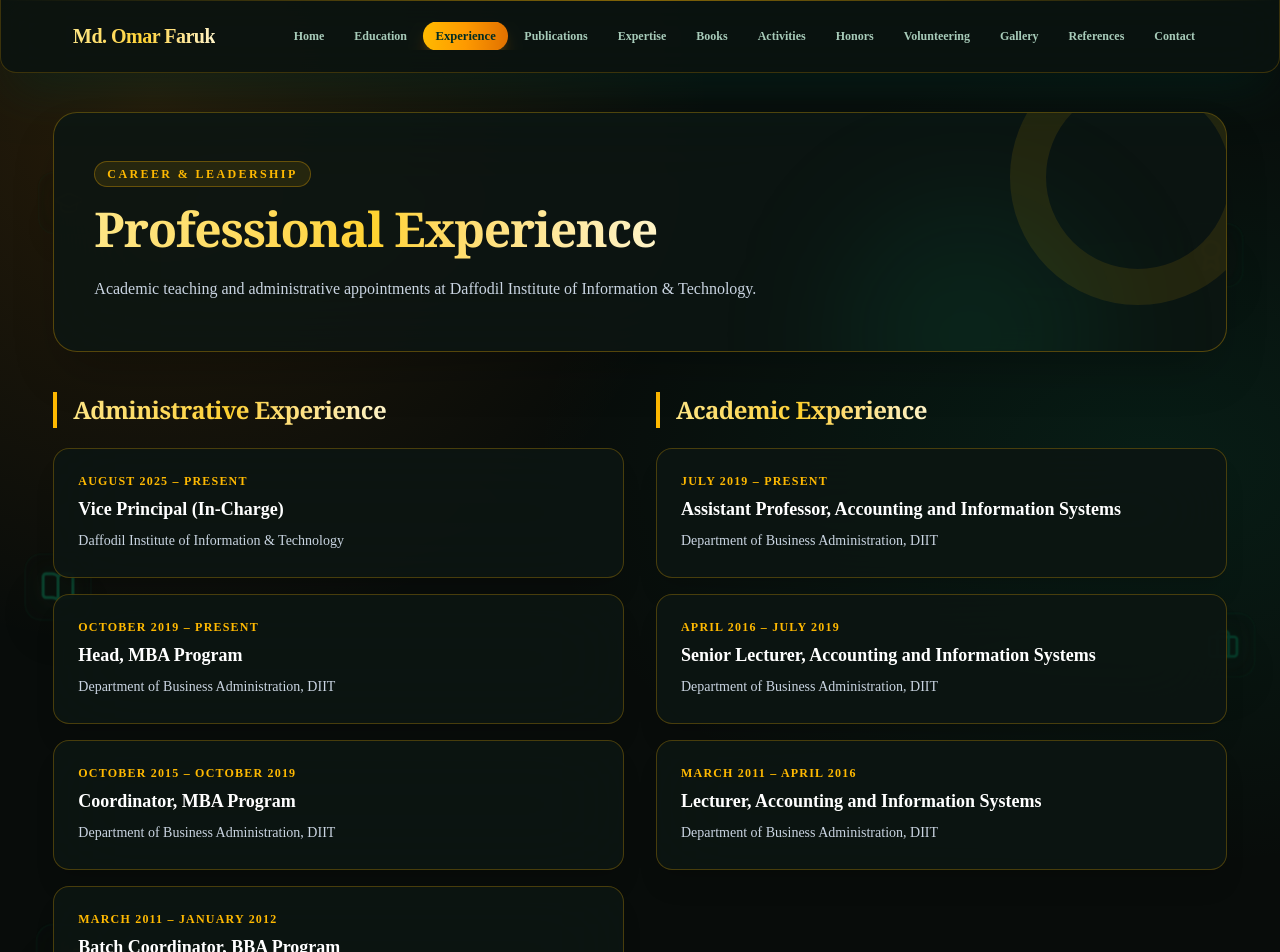
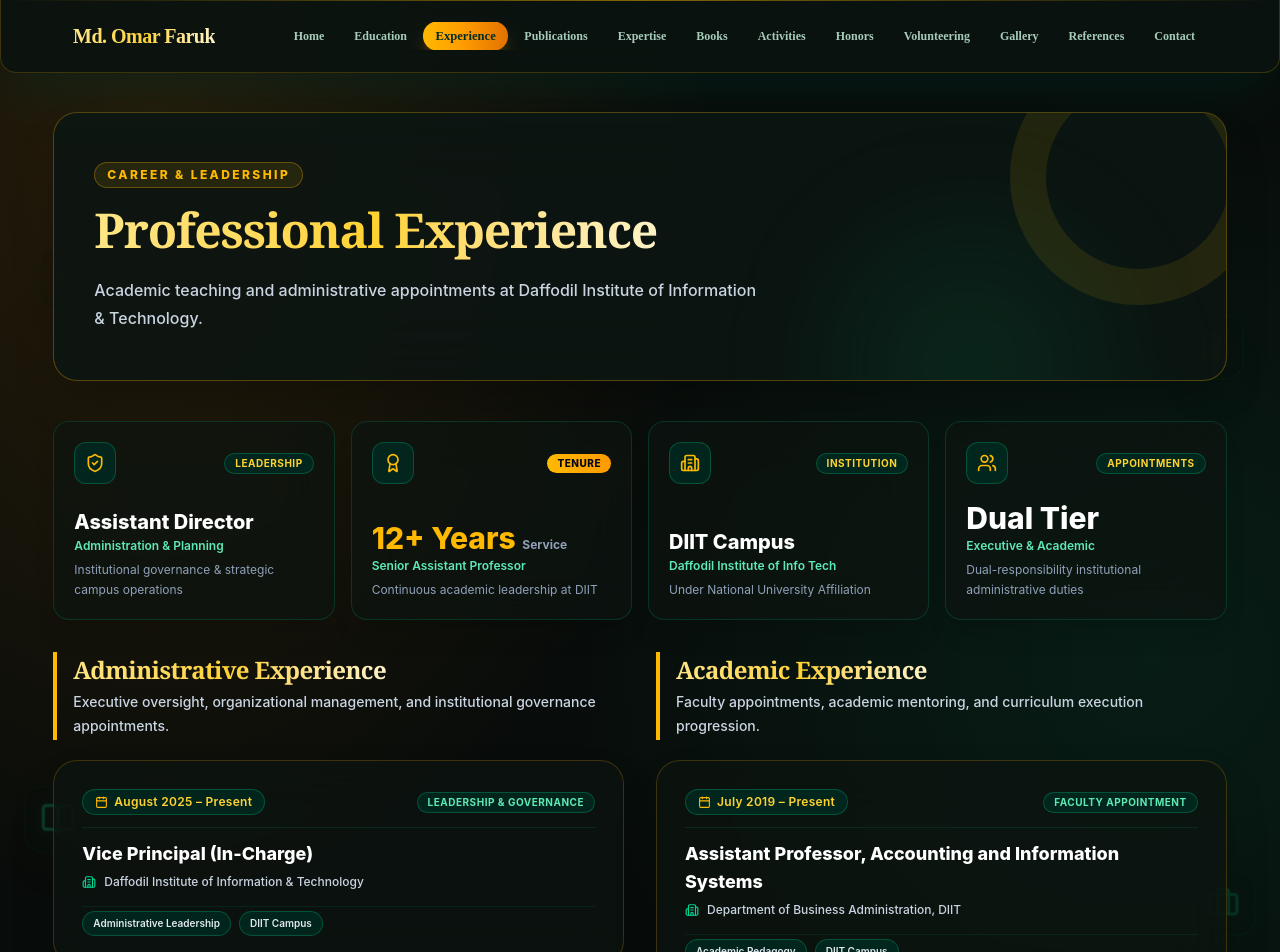
Before and after one commit to FrontFury/omor-faruk-client, a React (Vite) app: page /awards-experience in a window 1280 px wide. Shown: the top 952 px of the page. Built offline with nearby package versions, Linux system fonts and the light colour scheme.

Commit message:
Update Experience Page

```diff
--- a/src/pages/Experience/Experience.jsx
+++ b/src/pages/Experience/Experience.jsx
@@ -1,42 +1,195 @@
-import { BriefcaseBusiness } from "lucide-react"
-import { ContentSection, InfoCard, PortfolioPage } from "../../components/PortfolioPage"
+import React from 'react'
+import {
+  BriefcaseBusiness,
+  Building2,
+  GraduationCap,
+  ShieldCheck,
+  Sparkles,
+  Calendar,
+  CheckCircle2,
+  Award,
+  Users
+} from "lucide-react"
+import { ContentSection, PortfolioPage } from "../../components/PortfolioPage"
 import { academicExperience, administrativeExperience } from "../../data/profileData"
 
-const ExperienceList = ({ items }) => (
-  <div className="grid gap-4">
-    {items.map((item) => (
-      <InfoCard
+// Custom styled experience list matching the Academics card layout
+const ExperienceList = ({ items, type }) => (
+  <div className="grid gap-5">
+    {items.map((item, idx) => (
+      <div
         key={`${item.role}-${item.duration}`}
-        meta={item.duration}
-        title={item.role}
-        detail={item.organization}
-      />
+        className="relative overflow-hidden rounded-3xl border border-amber-400/20 bg-[#0d1410]/70 p-6 md:p-7 shadow-2xl backdrop-blur-xl hover:border-amber-400/30 transition-all duration-300 flex flex-col justify-between group space-y-4"
+      >
+        <div className="space-y-3">
+          {/* Header & Duration Badge */}
+          <div className="flex flex-wrap items-center justify-between gap-2 border-b border-emerald-900/40 pb-3">
+            <span className="inline-flex items-center gap-1.5 px-3 py-1 bg-emerald-950/80 border border-emerald-500/30 text-amber-300 text-xs font-semibold rounded-full tracking-wide">
+              <Calendar size={13} className="text-amber-400 shrink-0" />
+              {item.duration}
+            </span>
+            <span className="text-[10px] font-bold text-emerald-300 bg-emerald-950/80 px-2.5 py-0.5 rounded-full border border-emerald-500/30 uppercase tracking-wider">
+              {type === "admin" ? "Leadership & Governance" : "Faculty Appointment"}
+            </span>
+          </div>
+
+          {/* Role & Organization */}
+          <div>
+            <h3 className="text-lg font-extrabold text-white group-hover:text-amber-300 transition-colors">
+              {item.role}
+            </h3>
+            <p className="text-xs text-slate-300 font-medium mt-1.5 flex items-center gap-2">
+              <Building2 size={14} className="text-emerald-400 shrink-0" />
+              {item.organization}
+            </p>
+          </div>
+
+          {/* Optional Details or Highlighted Bullet */}
+          {item.description && (
+            <p className="text-xs leading-relaxed text-slate-300 bg-[#121c17]/60 p-3.5 rounded-2xl border border-emerald-500/20">
+              {item.description}
+            </p>
+          )}
+        </div>
+
+        {/* Feature Tags */}
+        <div className="flex flex-wrap gap-2 pt-1 border-t border-emerald-900/30">
+          <span className="text-[10px] font-semibold bg-emerald-950/80 text-slate-200 border border-emerald-500/30 px-2.5 py-1 rounded-full">
+            {type === "admin" ? "Administrative Leadership" : "Academic Pedagogy"}
+          </span>
+          <span className="text-[10px] font-semibold bg-emerald-950/80 text-slate-200 border border-emerald-500/30 px-2.5 py-1 rounded-full">
+            DIIT Campus
+          </span>
+        </div>
+      </div>
     ))}
   </div>
 )
 
 const Experience = () => (
+  <div className="w-full font-sans text-slate-100">
+    <div className="w-full max-w-7xl mx-auto space-y-8">
+
       <PortfolioPage
-    eyebrow="Career & leadership"
+        eyebrow="Career & Leadership"
         title="Professional Experience"
         description="Academic teaching and administrative appointments at Daffodil Institute of Information & Technology."
       >
-    <div className="grid gap-8 lg:grid-cols-2">
-      <ContentSection title="Administrative Experience">
-        <ExperienceList items={administrativeExperience} />
-      </ContentSection>
-      <ContentSection title="Academic Experience">
-        <ExperienceList items={academicExperience} />
-      </ContentSection>
+        <div className="space-y-8">
+
+          {/* TOP HIGHLIGHT STAT CARDS - MATCHES ACADEMICS 4-CARD GRID */}
+          <div className="grid grid-cols-1 sm:grid-cols-2 lg:grid-cols-4 gap-4 w-full">
+
+            {/* Stat 1: Leadership */}
+            <div className="rounded-2xl border border-emerald-500/20 bg-[#0d1410]/70 p-5 shadow-xl backdrop-blur-xl hover:border-amber-400/40 transition-all duration-300 flex flex-col justify-between group">
+              <div className="flex items-center justify-between">
+                <div className="p-2.5 bg-emerald-950/80 border border-emerald-500/30 rounded-xl text-amber-400 shrink-0">
+                  <ShieldCheck size={20} />
                 </div>
-    <div className="flex items-start gap-4 rounded-2xl border border-emerald-200 bg-emerald-50 p-5 text-sm leading-6 text-emerald-950">
-      <BriefcaseBusiness className="mt-1 shrink-0" size={20} />
-      <p>
-        These appointments and service dates are transcribed from the provided
-        CV. “Present” reflects the source document's “Onward” wording.
+                <span className="bg-emerald-950/80 border border-emerald-500/30 text-amber-300 text-[10px] font-bold px-2.5 py-0.5 rounded-full uppercase tracking-wider">
+                  Leadership
+                </span>
+              </div>
+              <div className="mt-4">
+                <h4 className="text-xl font-extrabold text-white group-hover:text-amber-300 transition-colors">
+                  Assistant Director
+                </h4>
+                <p className="text-xs font-semibold text-emerald-300 mt-0.5">Administration & Planning</p>
+                <p className="text-xs text-slate-400 mt-1.5 leading-relaxed">
+                  Institutional governance & strategic campus operations
                 </p>
               </div>
+            </div>
+
+            {/* Stat 2: Academic Tenure */}
+            <div className="rounded-2xl border border-emerald-500/20 bg-[#0d1410]/70 p-5 shadow-xl backdrop-blur-xl hover:border-amber-400/40 transition-all duration-300 flex flex-col justify-between group">
+              <div className="flex items-center justify-between">
+                <div className="p-2.5 bg-emerald-950/80 border border-emerald-500/30 rounded-xl text-amber-400 shrink-0">
+                  <Award size={20} />
+                </div>
+                <span className="bg-gradient-to-r from-amber-400 to-amber-500 text-slate-950 text-[10px] font-extrabold px-2.5 py-0.5 rounded-full tracking-wider uppercase">
+                  Tenure
+                </span>
+              </div>
+              <div className="mt-4">
+                <div className="text-3xl font-extrabold text-amber-400">
+                  12+ Years <span className="text-xs font-bold text-slate-400">Service</span>
+                </div>
+                <p className="text-xs font-semibold text-emerald-300 mt-0.5">Senior Assistant Professor</p>
+                <p className="text-xs text-slate-400 mt-1.5 leading-relaxed">
+                  Continuous academic leadership at DIIT
+                </p>
+              </div>
+            </div>
+
+            {/* Stat 3: Institution */}
+            <div className="rounded-2xl border border-emerald-500/20 bg-[#0d1410]/70 p-5 shadow-xl backdrop-blur-xl hover:border-amber-400/40 transition-all duration-300 flex flex-col justify-between group">
+              <div className="flex items-center justify-between">
+                <div className="p-2.5 bg-emerald-950/80 border border-emerald-500/30 rounded-xl text-amber-400 shrink-0">
+                  <Building2 size={20} />
+                </div>
+                <span className="bg-emerald-950/80 border border-emerald-500/30 text-amber-300 text-[10px] font-bold px-2.5 py-0.5 rounded-full tracking-wider uppercase">
+                  Institution
+                </span>
+              </div>
+              <div className="mt-4">
+                <h4 className="text-xl font-extrabold text-white group-hover:text-amber-300 transition-colors">
+                  DIIT Campus
+                </h4>
+                <p className="text-xs font-semibold text-emerald-300 mt-0.5">Daffodil Institute of Info Tech</p>
+                <p className="text-xs text-slate-400 mt-1.5 leading-relaxed">
+                  Under National University Affiliation
+                </p>
+              </div>
+            </div>
+
+            {/* Stat 4: Roles Delivered */}
+            <div className="rounded-2xl border border-emerald-500/20 bg-[#0d1410]/70 p-5 shadow-xl backdrop-blur-xl hover:border-amber-400/40 transition-all duration-300 flex flex-col justify-between group">
+              <div className="flex items-center justify-between">
+                <div className="p-2.5 bg-emerald-950/80 border border-emerald-500/30 rounded-xl text-amber-400 shrink-0">
+                  <Users size={20} />
+                </div>
+                <span className="bg-emerald-950/80 border border-emerald-500/30 text-amber-300 text-[10px] font-bold px-2.5 py-0.5 rounded-full tracking-wider uppercase">
+                  Appointments
+                </span>
+              </div>
+              <div className="mt-4">
+                <div className="text-3xl font-extrabold text-white">Dual Tier</div>
+                <p className="text-xs font-semibold text-emerald-300 mt-0.5">Executive & Academic</p>
+                <p className="text-xs text-slate-400 mt-1.5 leading-relaxed">
+                  Dual-responsibility institutional administrative duties
+                </p>
+              </div>
+            </div>
+
+          </div>
+
+          {/* SECTIONS GRID */}
+          <div className="grid gap-8 lg:grid-cols-2 items-stretch">
+
+            {/* SECTION 1: ADMINISTRATIVE EXPERIENCE */}
+            <ContentSection
+              title="Administrative Experience"
+              subtitle="Executive oversight, organizational management, and institutional governance appointments."
+            >
+              <ExperienceList items={administrativeExperience} type="admin" />
+            </ContentSection>
+
+            {/* SECTION 2: ACADEMIC EXPERIENCE */}
+            <ContentSection
+              title="Academic Experience"
+              subtitle="Faculty appointments, academic mentoring, and curriculum execution progression."
+            >
+              <ExperienceList items={academicExperience} type="academic" />
+            </ContentSection>
+
+          </div>
+
+        </div>
       </PortfolioPage>
+
+    </div>
+  </div>
 )
 
 export default Experience
```
Lines whose indentation alone changed are shown as unchanged.
